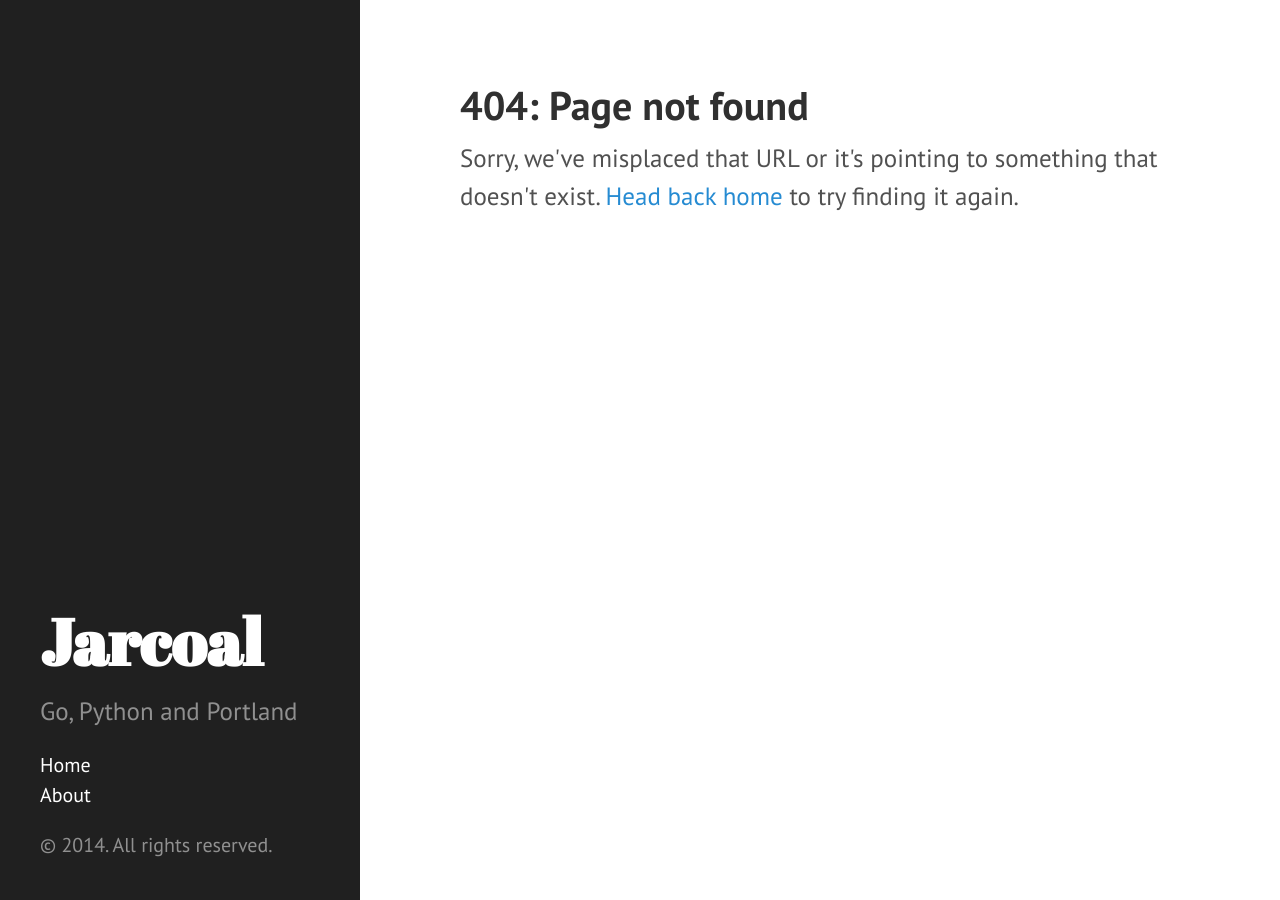
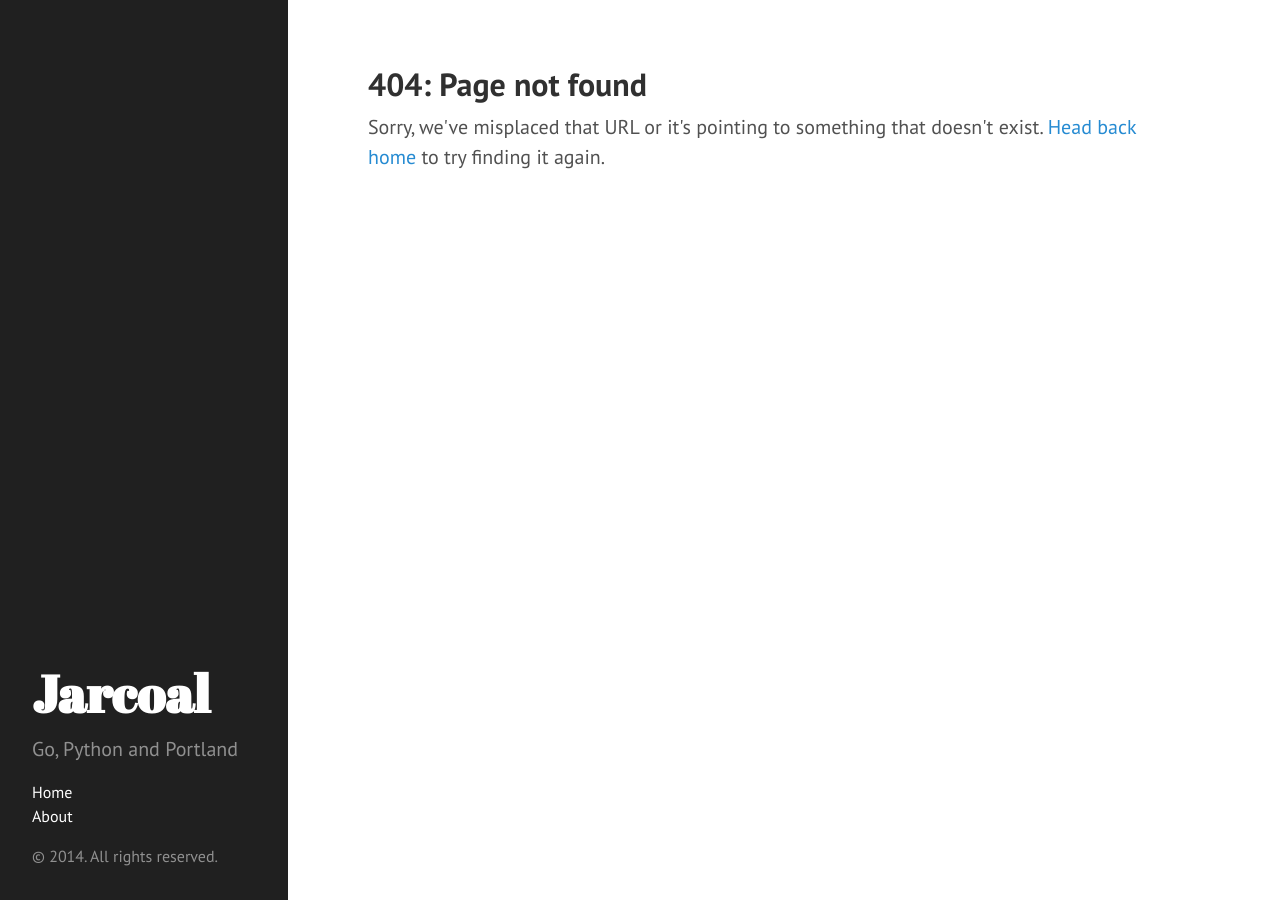
Before and after one commit to jarcoal/jarcoal.github.io, a Jekyll site: the page built from 404.html, in a window 1280 px wide. Built offline with Jekyll 4.4.1, drawn with Linux system fonts in a browser that asks for light colours; Markdown is read by kramdown in place of the engine named in the settings.

Commit message:
css tweaks

```diff
--- a/public/css/hyde.css
+++ b/public/css/hyde.css
@@ -39,11 +39,7 @@ html {
     font-size: 16px;
   }
 }
-@media (min-width: 58rem) {
-  html {
-    font-size: 20px;
-  }
-}
+
 
 
 /*
@@ -136,6 +132,7 @@ a.sidebar-nav-item:focus {
 
 @media (min-width: 64rem) {
   .content {
+    max-width: 50rem;
     margin-left: 22rem;
     margin-right: 4rem;
   }
```
